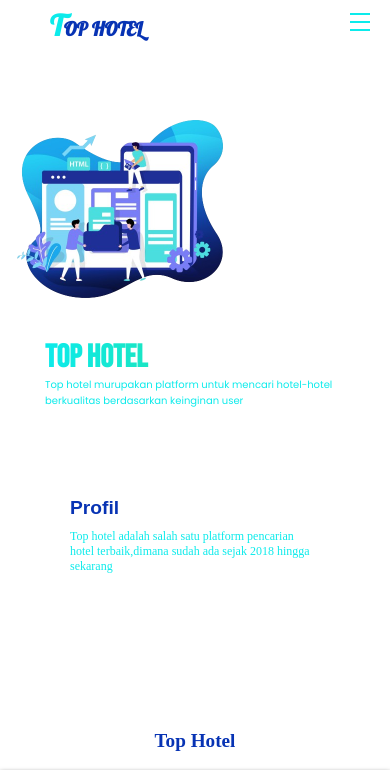
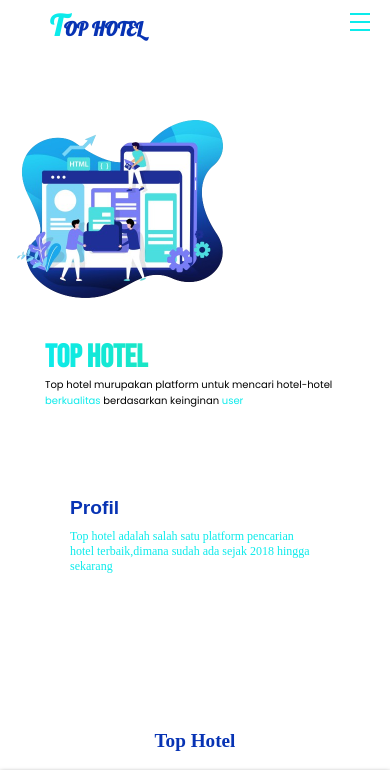
Before and after one commit to maghfur26/submision-dicoding, a plain HTML site: page index.html in a window 390 px wide. Shown: the top 770 px of the page. Drawn offline with Linux system fonts and the light colour scheme.

Commit message:
change color of p main-article

```diff
--- a/style.css
+++ b/style.css
@@ -295,7 +295,6 @@
     }
 
     .main-article p {
-        color: #0cebeb;
         font-size: 10px;
     }
 
```
